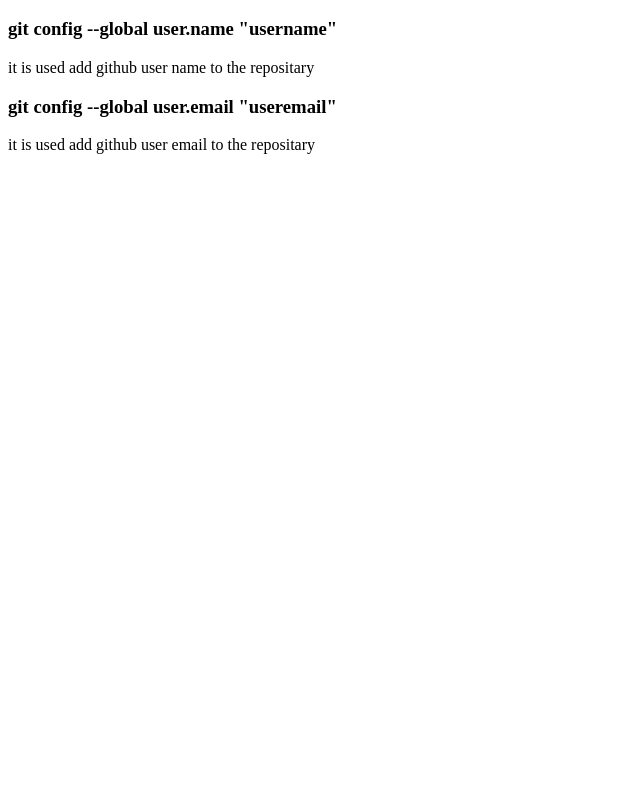
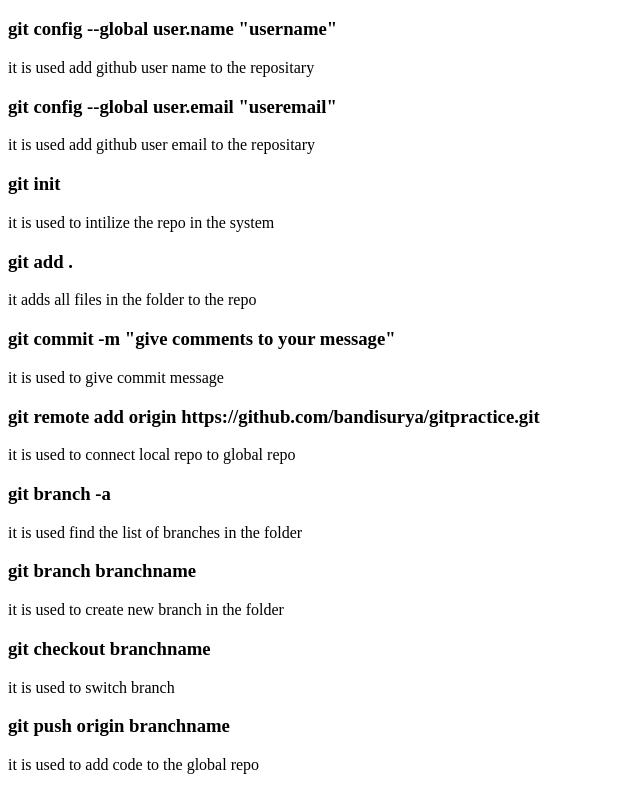
Before and after one commit to bandisurya/gitpractice, a plain HTML site: page index.html in a window 1280 px wide. Shown: the part 120-910 px from the top of the page, without its empty margins (0-640 px from the left). Before the commit the page ends 800 px from the top, so only its background shows below. Drawn offline with Linux system fonts and the light colour scheme.

Commit message:
updated data

```diff
--- a/index.html
+++ b/index.html
@@ -14,6 +14,24 @@
     <p>it is used add github user name to the repositary</p>
     <h3>git config --global user.email "useremail"</h3>
     <p>it is used add github user email to the repositary</p>
+    <h3>git init</h3>
+    <p>it is used to intilize the repo in the system</p>
+    <h3>git add .</h3>
+    <p>it adds all files in the folder to the repo</p>
+    <h3>git commit -m "give comments to your message"</h3>
+    <p>it is used to give commit message</p>
+    <h3>git remote add origin https://github.com/bandisurya/gitpractice.git</h3>
+    <p>it is used to connect local repo to global repo</p>
+    <h3>git branch -a</h3>
+    <p>it is used find the list of branches in the folder </p>
+    <h3>git branch branchname</h3>
+    <p>it is used to create new branch in the folder </p>
+    <h3>git checkout branchname</h3>
+    <p>it is used to switch branch </p>
+    <h3>git push origin branchname</h3>
+    <p>it is used to add code to the global repo</p>
+
+
 
 
 </body>
```
